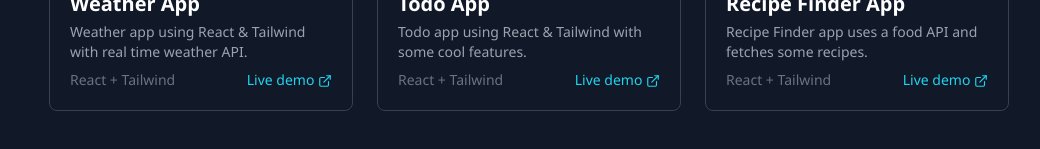
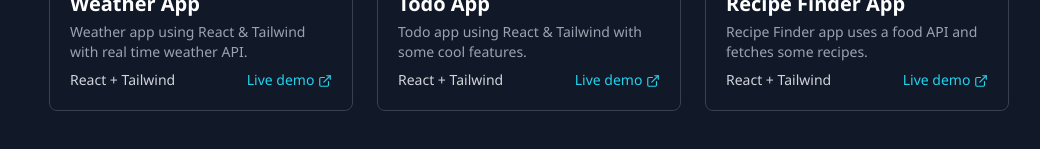
Before and after one commit to alisajad001/alisajad-portfolio, a React (Vite) app: page / in a window 1280 px wide. Shown: the part 2083-2232 px from the top of the page, without its empty margins (111-1151 px from the left). Built offline with nearby package versions, Linux system fonts and the light colour scheme.

Commit message:
SEO: Optimization

```diff
--- a/src/components/Home.jsx
+++ b/src/components/Home.jsx
@@ -6,9 +6,9 @@
         <h1 className="text-4xl sm:text-7xl font-bold text-gray-200 my-1">
           Ali Sajad Ahmadi
         </h1>
-        <h2 className="text-gray-400 text-4xl sm:text-7xl font-bold">
+        <p className="text-gray-400 text-4xl sm:text-7xl font-bold">
           I am a Front End Developer
-        </h2>
+        </p>
         <p className="text-gray-400 py-4 max-w-[700px]">
           Front end developer. HTML, CSS, JS, React. I create responsive,
           engaging interfaces with focus on performance and accessibility.
--- a/src/components/Project.jsx
+++ b/src/components/Project.jsx
@@ -14,7 +14,7 @@
         <p className="text-sm mt-1 text-gray-400 mb-2">{desc}</p>
 
         <div className="flex justify-between">
-          <p className="text-gray-500 text-sm">{techs}</p>
+          <p className="text-gray-300 text-sm">{techs}</p>
 
           <a href={demoLink} target="_blank" className="text-cyan-400 text-sm">
             Live demo <FiExternalLink className="inline" />
```
